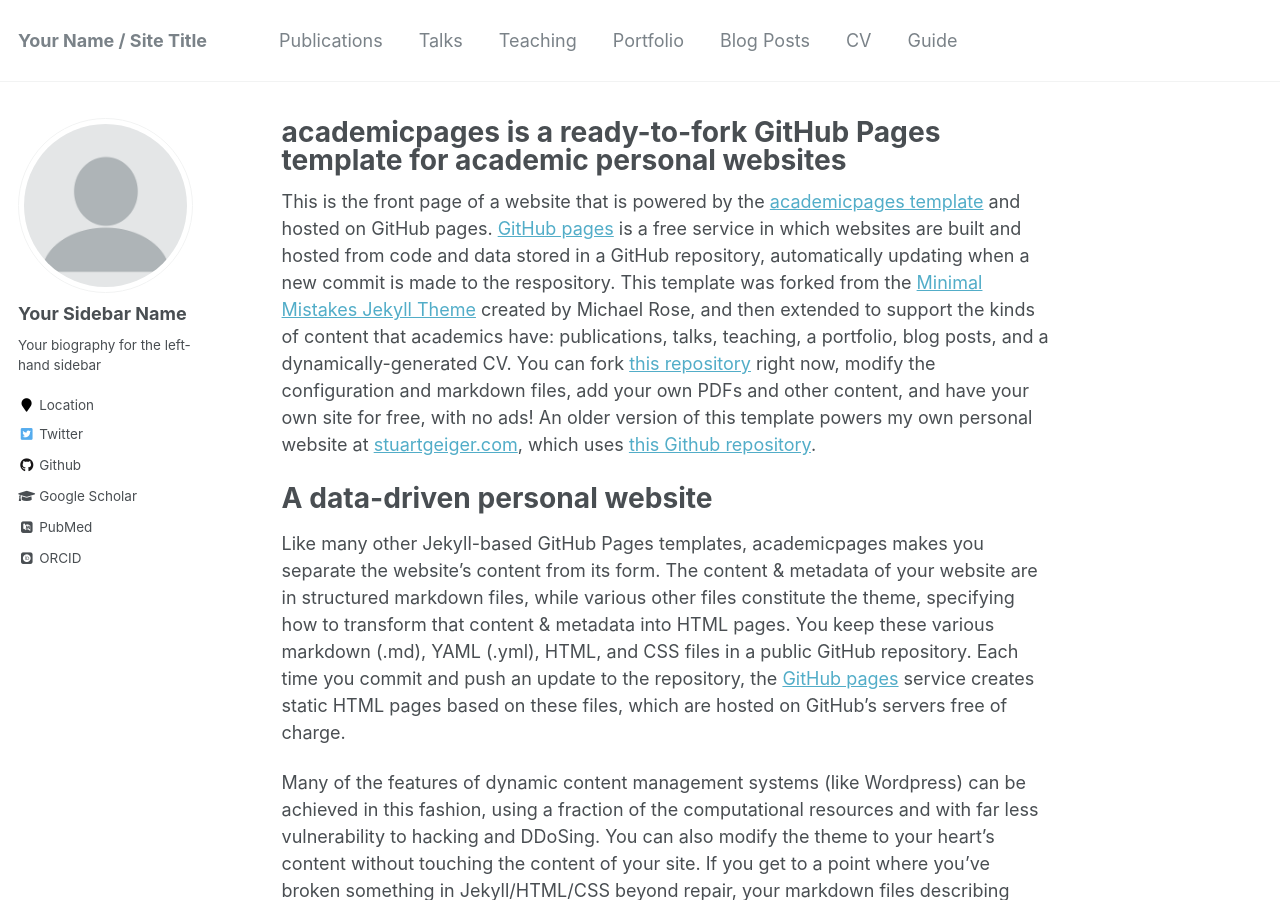
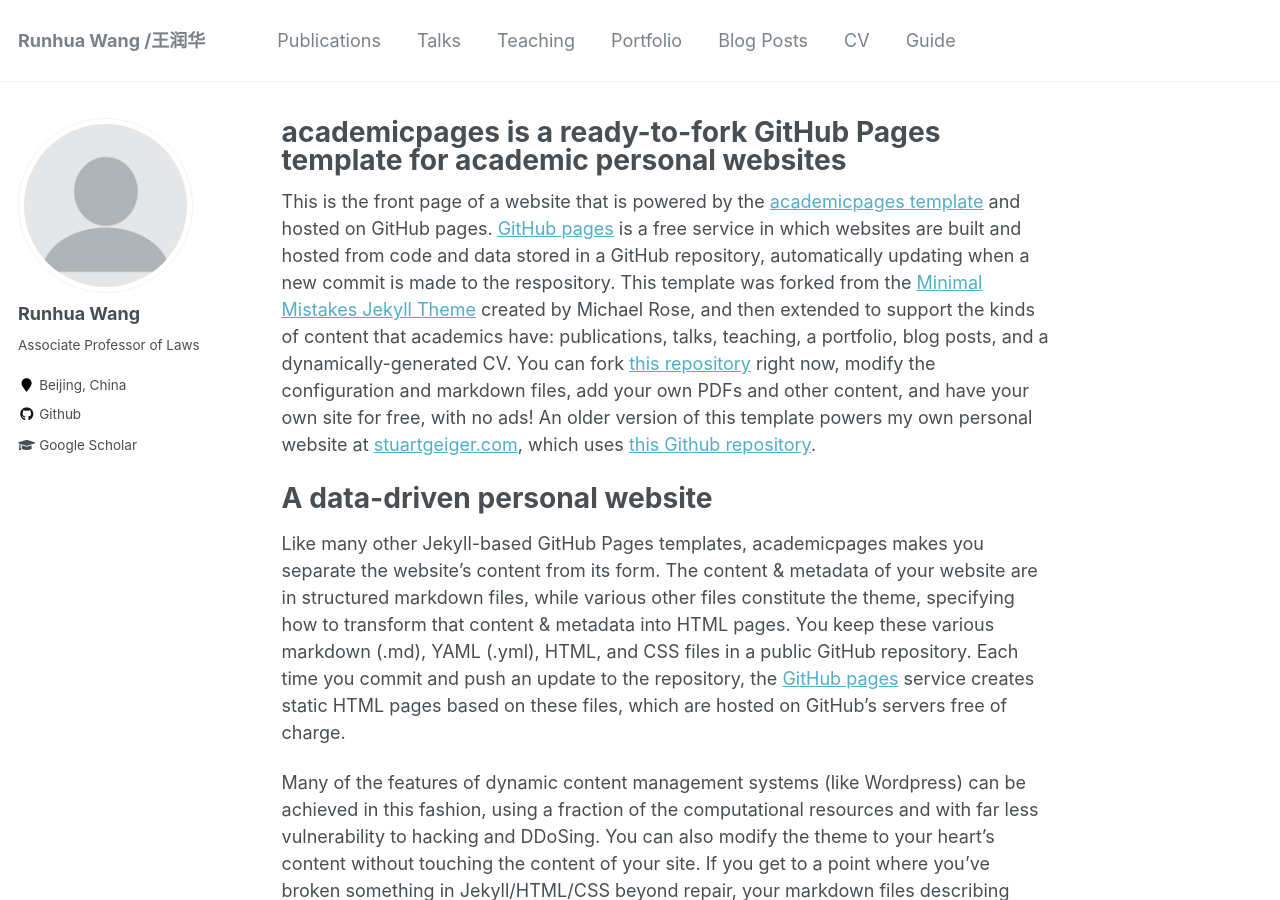
Before and after one commit to Runhua-Wang/runhua-wang.github.io, a Jekyll site: the page built from _pages/about.md, in a window 1280 px wide and 900 px high. Built offline with Jekyll 4.4.1, drawn with Linux system fonts in a browser that asks for light colours; some web fonts are replaced.

Commit message:
Update _config.yml

```diff
--- a/_config.yml
+++ b/_config.yml
@@ -6,14 +6,14 @@
 # `jekyll serve`. If you change this file, please restart the server process.
 
 # Site Settings
-locale                   : "en-US"
-title                    : "Your Name / Site Title"
+locale                   : "zh-CN"
+title                    : "Runhua Wang /王润华"
 title_separator          : "-"
 name                     : &name "Your Name"
 description              : &description "personal description"
-url                      : https://academicpages.github.io # the base hostname & protocol for your site e.g. "https://mmistakes.github.io"
+url                      : https://runhua-wang.github.io # the base hostname & protocol for your site e.g. "https://mmistakes.github.io"
 baseurl                  : "" # the subpath of your site, e.g. "/blog"
-repository               : "academicpages/academicpages.github.io"
+repository               : "Runhua-Wang/runhua-wang.github.io"
 teaser                   :  # filename of teaser fallback teaser image placed in /images/, .e.g. "500x300.png"
 breadcrumbs              : false # true, false (default)
 words_per_minute         : 160
@@ -80,12 +80,12 @@ analytics:
 
 # Site Author
 author:
-  name             : "Your Sidebar Name"
+  name             : "Runhua Wang"
   avatar           : "profile.png"
-  bio              : "Your biography for the left-hand sidebar"
-  location         : "Location"
+  bio              : "Associate Professor of Laws"
+  location         : "Beijing, China"
   employer         :
-  pubmed           : "https://www.ncbi.nlm.nih.gov/pubmed/?term=john+snow"
+ # pubmed           : "https://www.ncbi.nlm.nih.gov/pubmed/?term=john+snow"
   googlescholar    : "http://yourfullgooglescholarurl.com"
   email            :
   researchgate     :  # example: "https://www.researchgate.net/profile/yourprofile"
@@ -96,20 +96,20 @@ author:
   flickr           :
   facebook         :
   foursquare       :
-  github           : "academicpages"
+  github           : "Runhua-Wang"
   google_plus      :
   keybase          :
   instagram        :
   impactstory      : #"https://profiles.impactstory.org/u/xxxx-xxxx-xxxx-xxxx"
   lastfm           :
   linkedin         :
-  orcid            : "http://orcid.org/yourorcidurl"
+  orcid            : #"http://orcid.org/yourorcidurl"
   pinterest        :
   soundcloud       :
   stackoverflow    : # http://stackoverflow.com/users/123456/username
   steam            :
   tumblr           :
-  twitter          : "replacethistwitterhandle"
+  twitter          : #"replacethistwitterhandle"
   vine             :
   weibo            :
   xing             :
```
